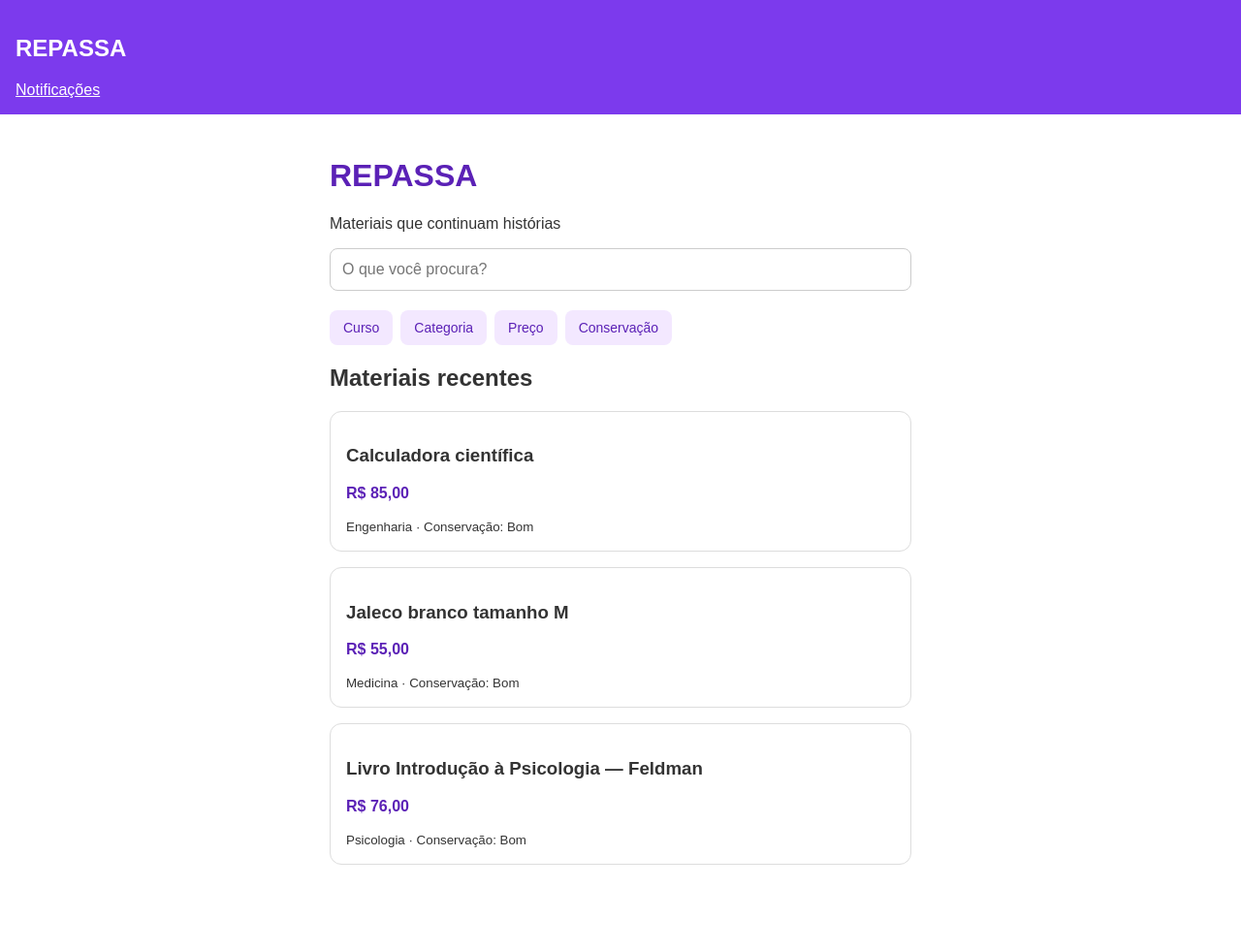
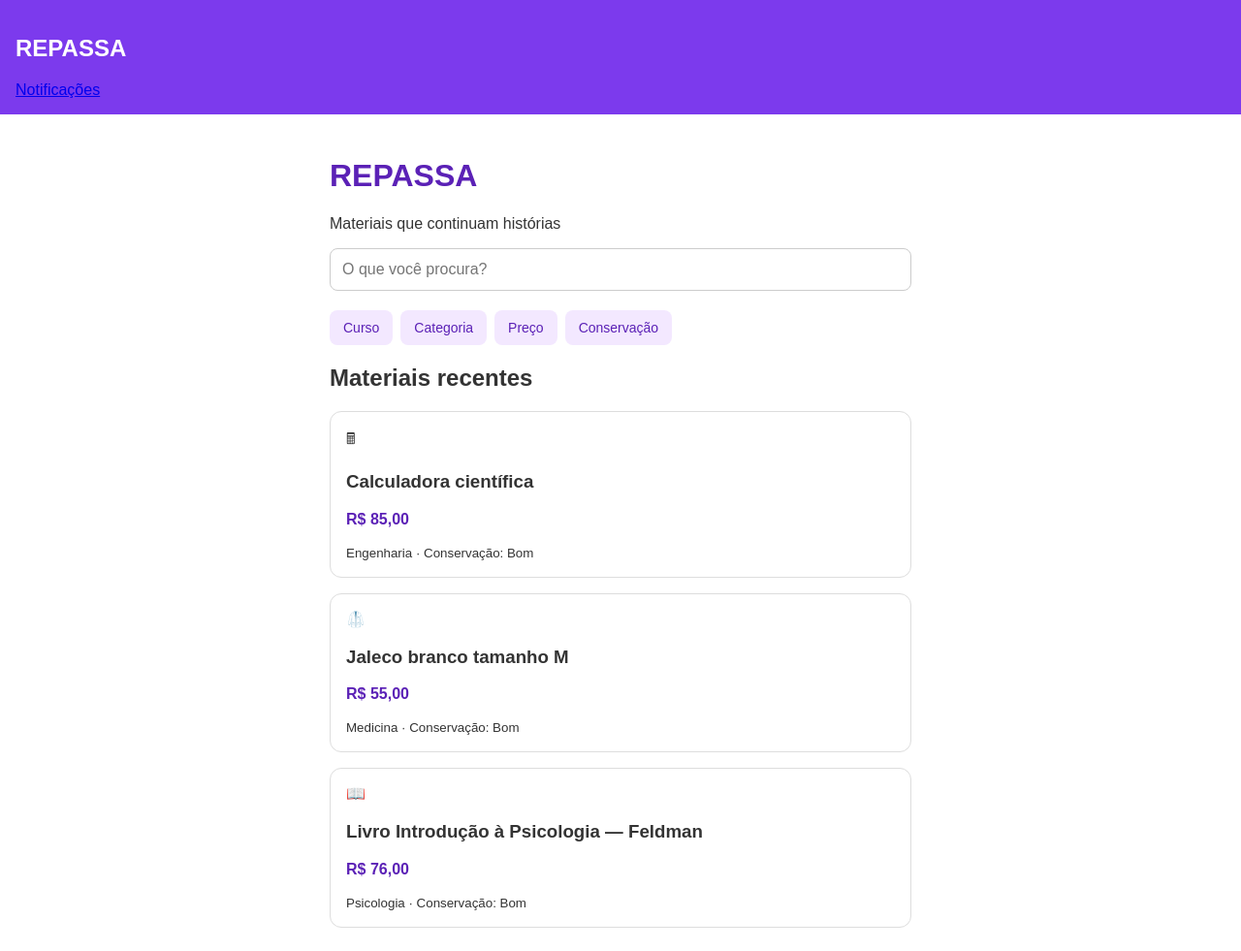
Before and after one commit to MariaEduardaPitta/ENG4021-33D-2026.2-repo, a Python web app: template SPRINT 4/Lucas-Lemos/templates/index.html in a window 1280 px wide. Shown: the whole page at 97% size. Before the commit the page ends 892 px from the top, so only its background shows below. Run offline with Jinja, Linux system fonts and the light colour scheme; the template is opened without the code that fills it, so the values that code supplies are empty.

Commit message:
Inclui símbolos dos materiais na página inicial

```diff
--- a/SPRINT 4/Lucas-Lemos/templates/index.html
+++ b/SPRINT 4/Lucas-Lemos/templates/index.html
@@ -9,7 +9,7 @@
 <body>
 <header>
   <h2>REPASSA</h2>
-  <a href="notificacoes.html" style="color: white;">Notificações</a>
+  <a href="notificacoes.html">Notificações</a>
 </header>
 
 
@@ -33,16 +33,19 @@
   <h2>Materiais recentes</h2>
   <div class="lista-materiais">
   <article class="card">
+    <span class="material-icone" aria-hidden="true">🖩</span>
     <h3>Calculadora científica</h3>
     <p>R$ 85,00</p>
     <small>Engenharia · Conservação: Bom</small>
   </article>
   <article class="card">
+    <span class="material-icone" aria-hidden="true">🥼</span>
     <h3>Jaleco branco tamanho M</h3>
     <p>R$ 55,00</p>
     <small>Medicina · Conservação: Bom</small>
   </article>
   <article class="card">
+    <span class="material-icone" aria-hidden="true">📖</span>
     <h3>Livro Introdução à Psicologia — Feldman</h3>
     <p>R$ 76,00</p>
     <small>Psicologia · Conservação: Bom</small>
```
